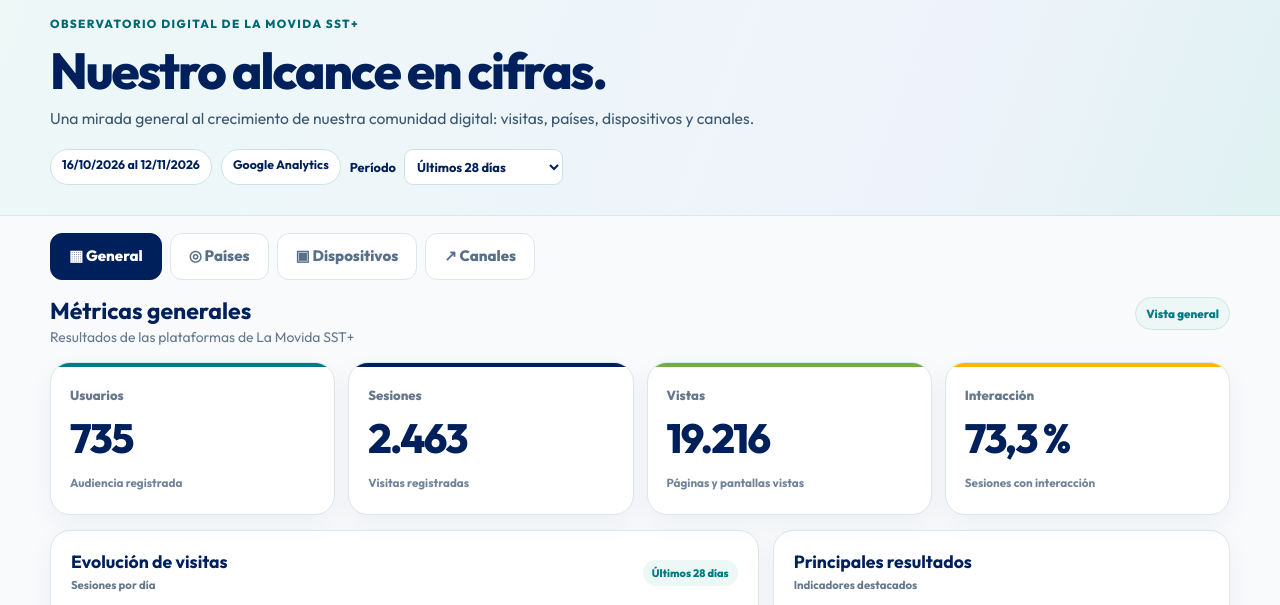
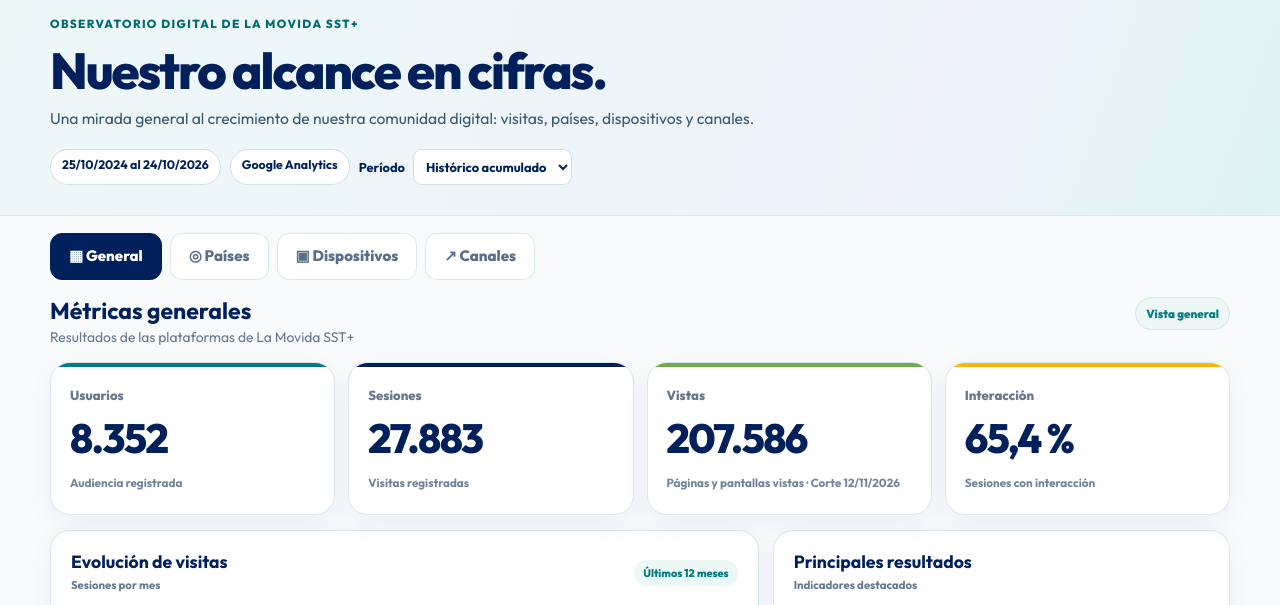
Before and after one commit to movidasst/metricas, a plain HTML site: page index.html in a window 1280 px wide. Shown: the part 190-795 px from the top of the page. Drawn offline with Linux system fonts and the light colour scheme.

Commit message:
Abrir Métricas con el período acumulado por defecto

```diff
--- a/index.html
+++ b/index.html
@@ -184,7 +184,7 @@
     <div class="hero-meta">
       <span class="meta" id="period">Acumulado 2024–2026</span>
       <span class="meta">Google Analytics</span>
-      <label class="report-range" for="reportRange">Período <select id="reportRange" disabled><option value="recent">Últimos 28 días</option><option value="historical">Histórico acumulado</option></select></label>
+      <label class="report-range" for="reportRange">Período <select id="reportRange" disabled><option value="historical" selected>Histórico acumulado</option><option value="recent">Últimos 28 días</option></select></label>
     </div>
   </div>
 </section>
@@ -363,7 +363,7 @@ function render(data){
 fetch("./resumen-ecosistema.json",{cache:"no-store"}).then(function(r){if(!r.ok)throw Error("Error del informe");return r.json()}).then(function(data){
  var selector=$("#reportRange");
  var renderSelected=function(){render(selector.value==="recent"&&data.recent?data.recent:data)};
- selector.value=data.recent?"recent":"historical";
+ selector.value="historical";
  selector.disabled=!data.recent;
  renderSelected();
  selector.addEventListener("change",renderSelected);
```
